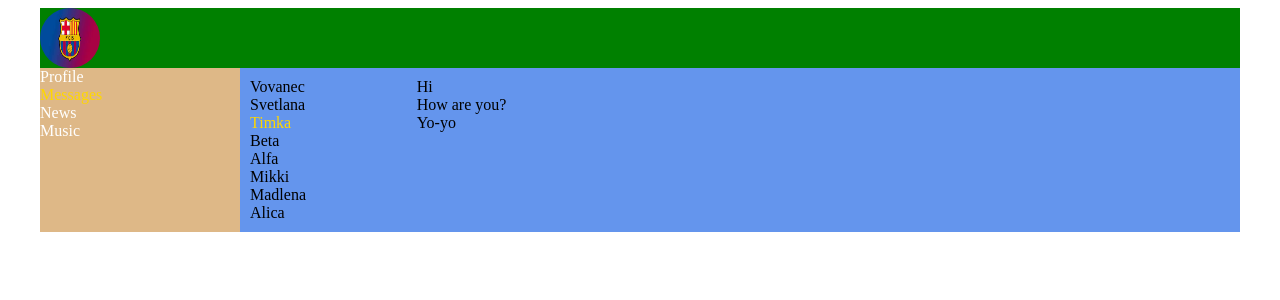
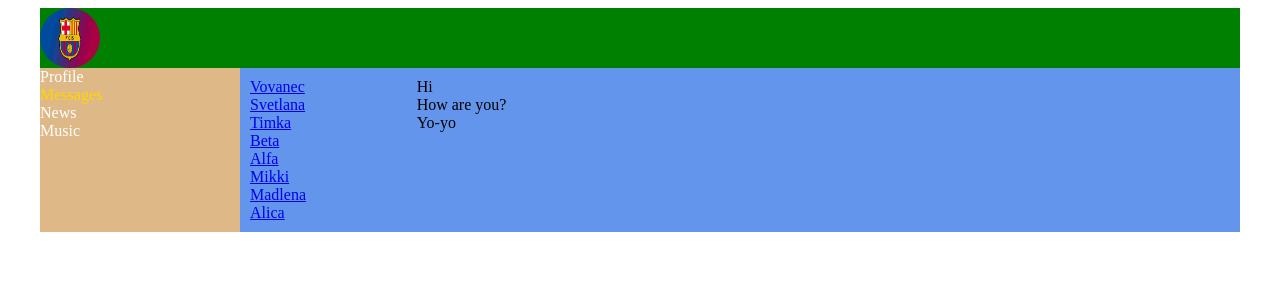
Before and after one commit to korbosit/social-network, a React (Vite) app: page /dialogs in a window 1280 px wide. Shown: the top 300 px of the page. Built offline with nearby package versions, Linux system fonts and the light colour scheme.

Commit message:
22-lesson Route exact

```diff
--- a/src/App.jsx
+++ b/src/App.jsx
@@ -15,7 +15,7 @@ function App() {
                 <div className="app-wrapper-content">
                     <Routes>
                         <Route path="/profile" element={<Profile />} />
-                        <Route path="/dialogs" element={<Dialogs />} />
+                        <Route path="/dialogs/*" element={<Dialogs />} />
                     </Routes>
                 </div>
             </div>
--- a/src/components/Dialogs/Dialogs.jsx
+++ b/src/components/Dialogs/Dialogs.jsx
@@ -1,20 +1,35 @@
 import React from "react";
+import { NavLink } from "react-router-dom";
 import classes from "./Dialogs.module.css";
 
 const Dialogs = () => {
     return (
         <div className={classes.dialogs}>
             <div className={classes.dialogsItems}>
-                <div className={classes.dialog}>Vovanec</div>
-                <div className={classes.dialog}>Svetlana</div>
+                <div className={classes.dialog}>
+                    <NavLink to="/dialogs/1">Vovanec</NavLink>
+                </div>
+                <div className={classes.dialog}>
+                    <NavLink to="/dialogs/2">Svetlana</NavLink>
+                </div>
                 <div className={`${classes.dialog} ${classes.active}`}>
-                    Timka
+                    <NavLink to="/dialogs/3">Timka</NavLink>
                 </div>
-                <div className={classes.dialog}>Beta</div>
-                <div className={classes.dialog}>Alfa</div>
-                <div className={classes.dialog}>Mikki</div>
-                <div className={classes.dialog}>Madlena</div>
-                <div className={classes.dialog}>Alica</div>
+                <div className={classes.dialog}>
+                    <NavLink to="/dialogs/4">Beta</NavLink>
+                </div>
+                <div className={classes.dialog}>
+                    <NavLink to="/dialogs/5">Alfa</NavLink>
+                </div>
+                <div className={classes.dialog}>
+                    <NavLink to="/dialogs/6">Mikki</NavLink>
+                </div>
+                <div className={classes.dialog}>
+                    <NavLink to="/dialogs/7">Madlena</NavLink>
+                </div>
+                <div className={classes.dialog}>
+                    <NavLink to="/dialogs/8">Alica</NavLink>
+                </div>
             </div>
             <div className={classes.messages}>
                 <div className={classes.message}>Hi</div>
```
